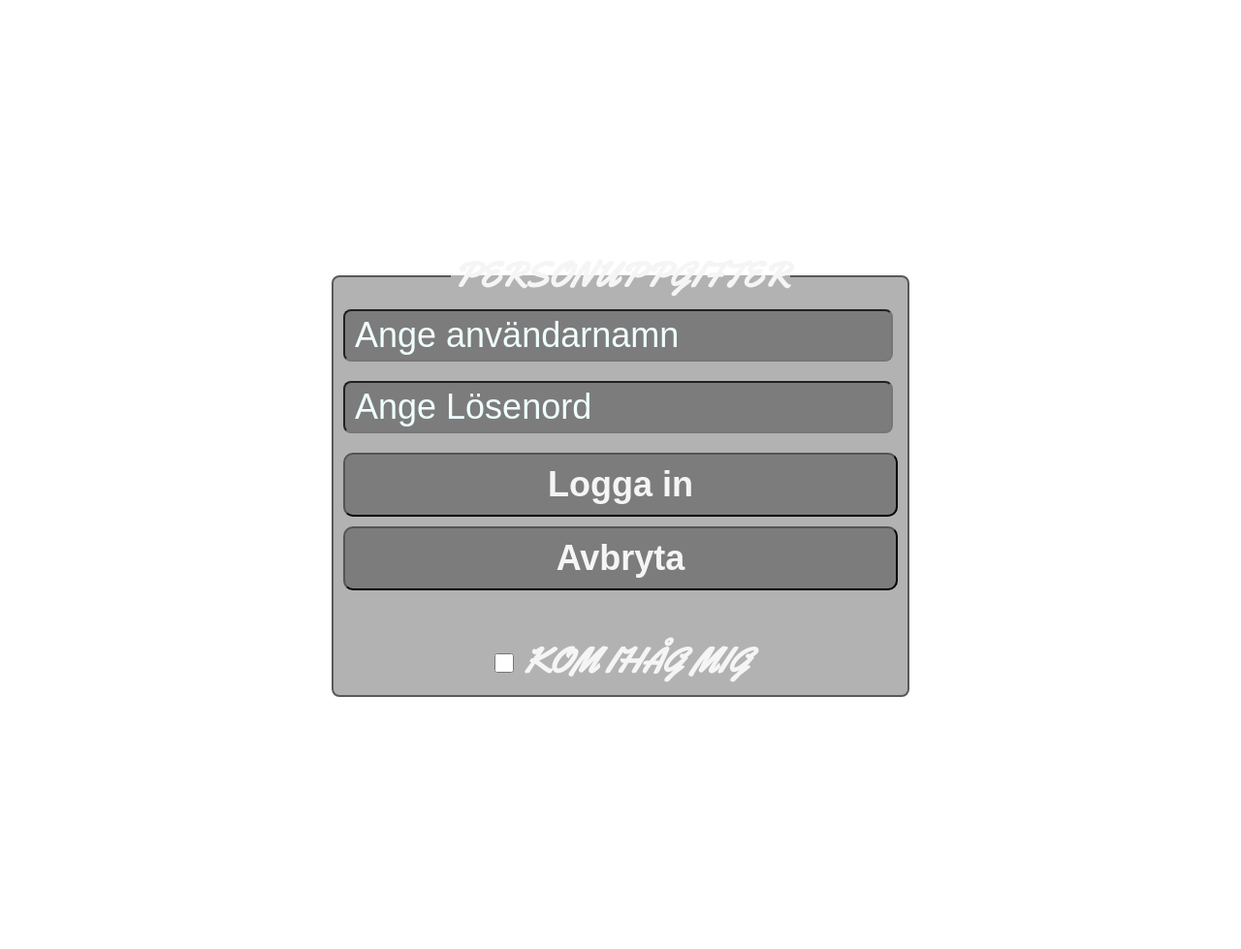
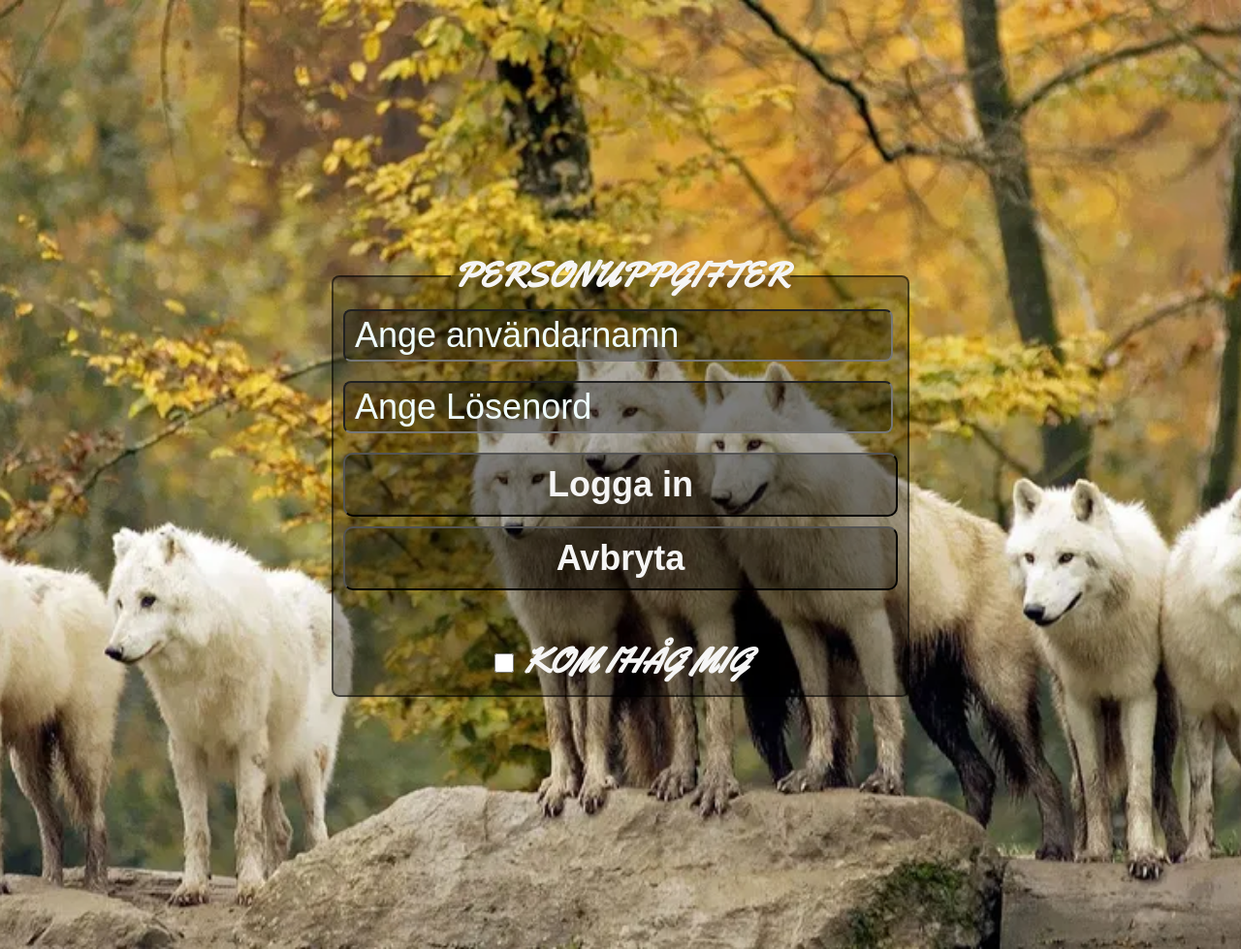
Before and after one commit to kinsuai/test-repo, a plain HTML site: page index.html in a window 1280 px wide. Shown: the whole page at 97% size. Drawn offline with Linux system fonts and the light colour scheme; the site is published under a folder, as on GitHub Pages, so addresses that start at the root find nothing.

Commit message:
index css updated

```diff
--- a/index.css
+++ b/index.css
@@ -1,6 +1,6 @@
 @import url('https://fonts.googleapis.com/css2?family=Yellowtail&display=swap');
 body{
-background:url(/bilder/wolf.webp);
+background:url(bilder/wolf.webp);
 font-size: 36px;
 text-transform: uppercase;
 background-repeat: no-repeat;
```
